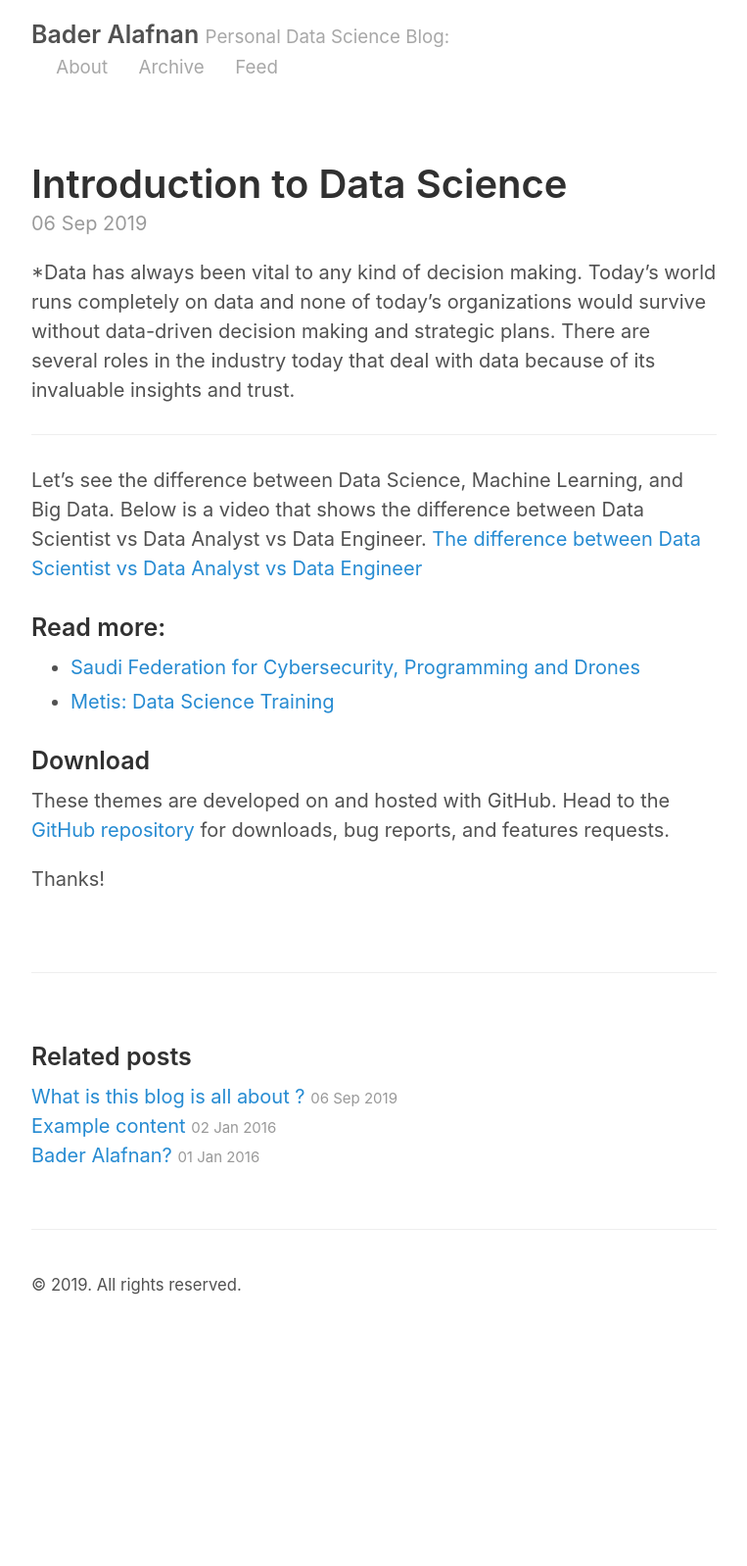
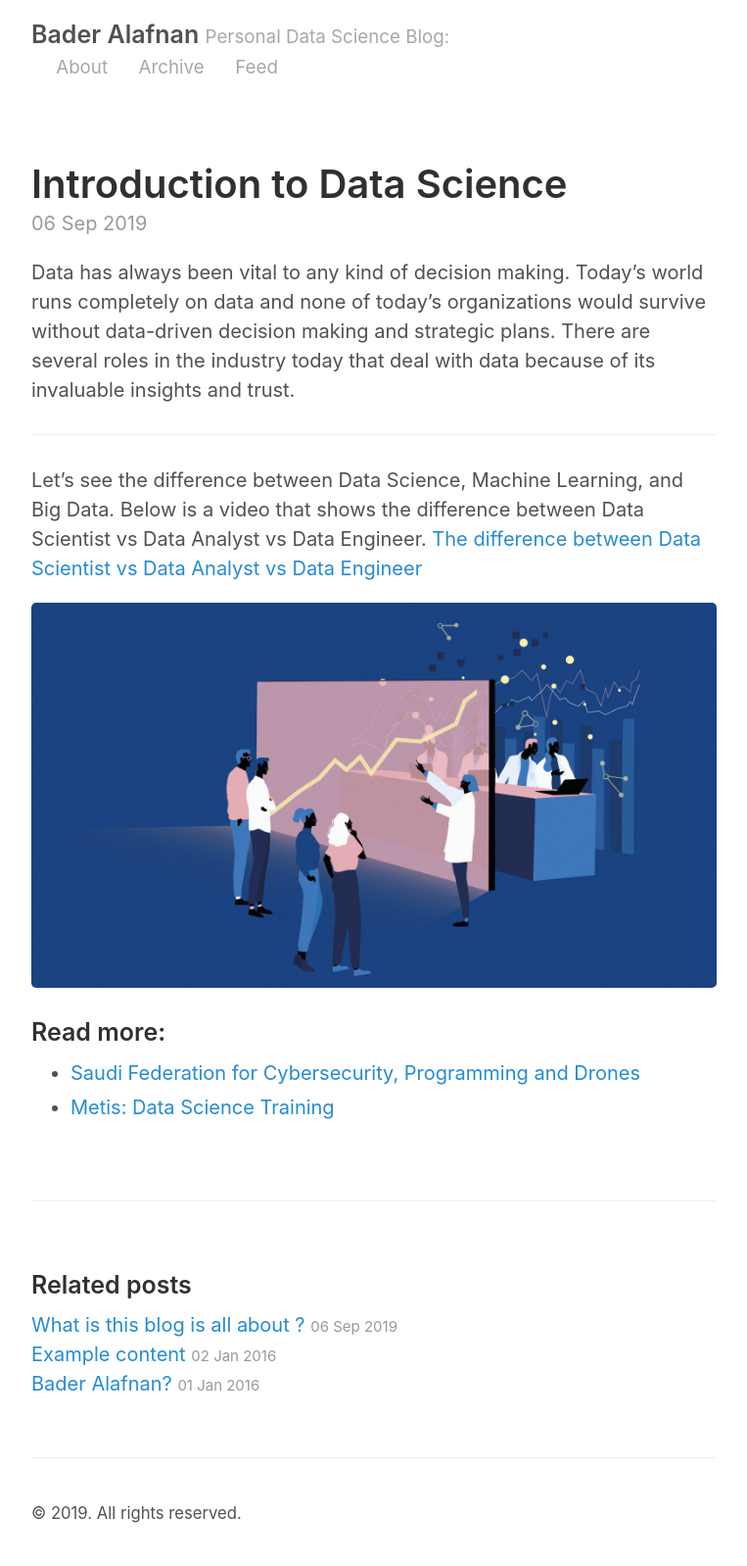
Before and after one commit to alafnan/alafnan.github.io, a Jekyll site: the page built from _posts/2019-09-06-introduction.md, in a window 1280 px wide. Shown: the whole page at 98% size, without its empty margins (258-1021 px from the left). Built offline with Jekyll 4.4.1, drawn with Linux system fonts in a browser that asks for light colours; before the commit the page ends 1365 px from its top, so only the background shows below that.

Commit message:
Update 2019-09-06-introduction.md

```diff
--- a/_posts/2019-09-06-introduction.md
+++ b/_posts/2019-09-06-introduction.md
@@ -3,7 +3,7 @@ layout: post
 title: Introduction to Data Science
 ---
 
-*Data has always been vital to any kind of decision making. Today’s world runs completely on data and none of today's organizations would survive without data-driven decision making and strategic plans. There are several roles in the industry today that deal with data because of its invaluable insights and trust.
+Data has always been vital to any kind of decision making. Today’s world runs completely on data and none of today's organizations would survive without data-driven decision making and strategic plans. There are several roles in the industry today that deal with data because of its invaluable insights and trust.
 
 -----
 
@@ -11,14 +11,9 @@ Let's see the difference between Data Science, Machine Learning, and Big Data.
 Below is a video that shows the difference between Data Scientist vs Data Analyst vs Data Engineer.
 [The difference between Data Scientist vs Data Analyst vs Data Engineer](https://www.youtube.com/watch?v=5mCnQz3wwAY)
 
+![Image test]({{ site.url }}/images/hdsi.jpg)
 
 ### Read more:
 
 * [Saudi Federation for Cybersecurity, Programming and Drones](https://safcsp.org.sa/en.html)
 * [Metis: Data Science Training](https://www.thisismetis.com/)
-
-### Download
-
-These themes are developed on and hosted with GitHub. Head to the [GitHub repository]({{ site.github.repo }}) for downloads, bug reports, and features requests.
-
-Thanks!
```
